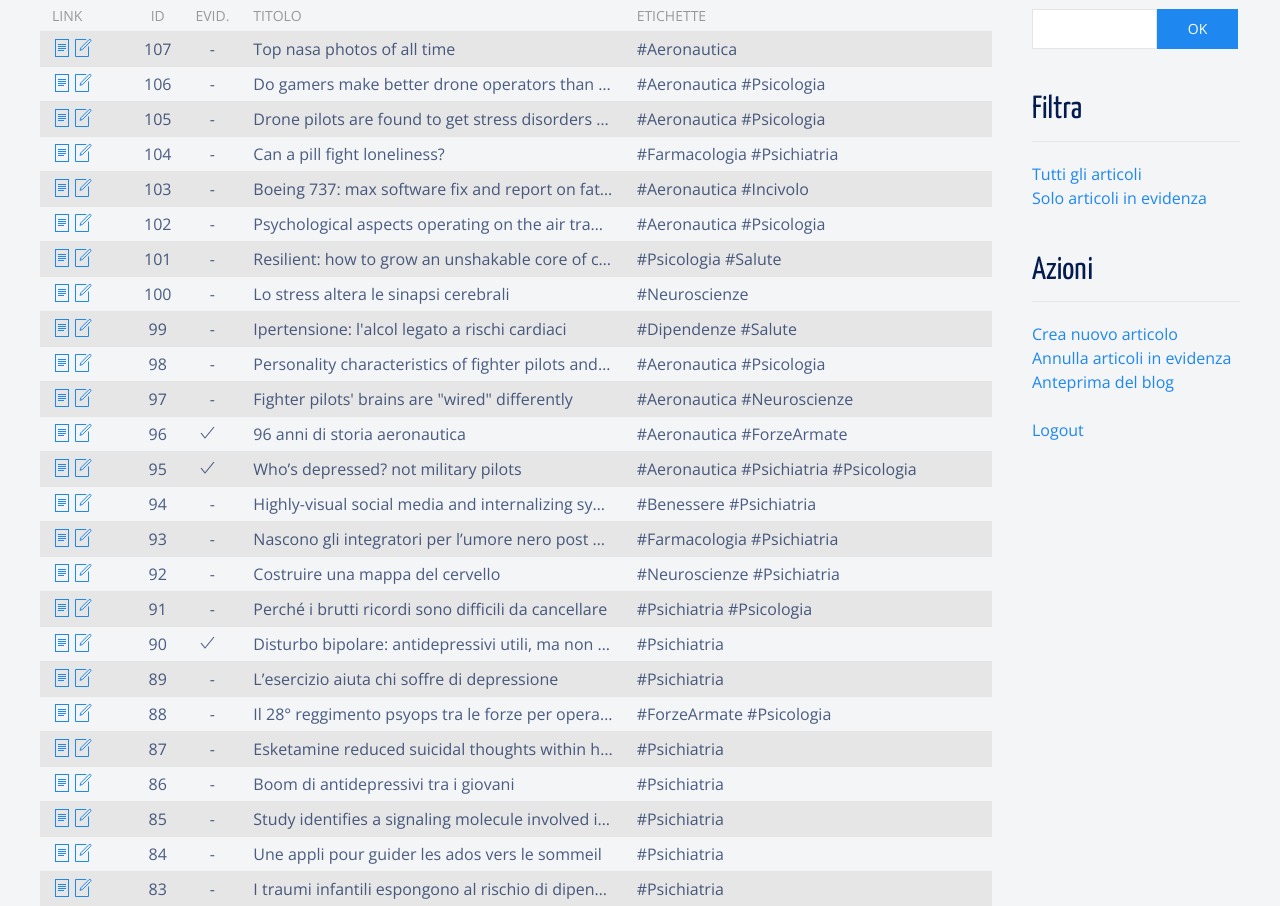
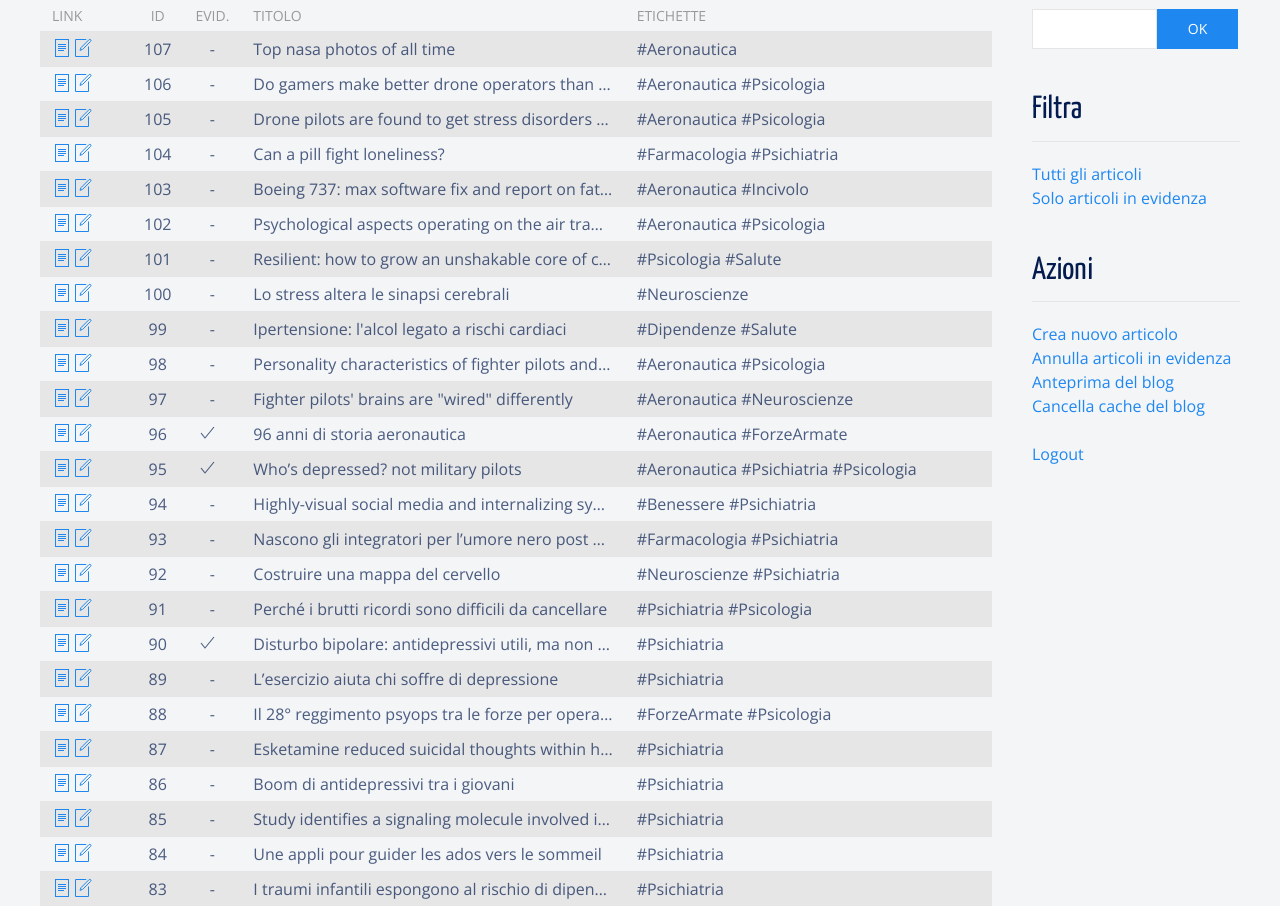
Before and after one commit to alkaest2002/flask-sippas, a Flask app: page /blog/dashboard in a window 1280 px wide. Shown: the part 314-1220 px from the top of the page. Run offline with Flask 2, Linux system fonts and the light colour scheme; a user stored in the database is signed in; data comes from the database, SQL or seed files in the repository; some libraries are stand-ins or nearby versions.

Commit message:
added clear cache route

```diff
--- a/flaskApp/blueprints/blog/routes.py
+++ b/flaskApp/blueprints/blog/routes.py
@@ -277,7 +277,7 @@ def blog_preview():
   )
 
 # -----------------------------------------------------------------
-# CREATE/UPDATE/DELETE POSTS + RESET STICKIES
+# CREATE/UPDATE/DELETE POSTS + CLEAR CACHE
 # -----------------------------------------------------------------
 
 @bp_blog.route("/create", methods=['GET', 'POST'])
@@ -421,7 +421,7 @@ def edit_post(id):
     index.save_objects(indexed_data)
 
     # flash
-    flash("L'articolo è stato creato correttamente", "primary")
+    flash("L'articolo è stato creato correttamente.", "primary")
 
     # redirect on success
     return redirect(url_for('blog.dashboard'))
@@ -443,10 +443,28 @@ def delete_post(id):
   index.delete_objects([id])
 
   # flash
-  flash("L'articolo è stato cancellato correttamente", "primary")
+  flash("L'articolo è stato cancellato correttamente.", "primary")
 
   # redirect
   return redirect(url_for('blog.dashboard'))
+
+@bp_blog.route("/cache/clear")
+@login_required
+@has_role(["editor", "admin"])
+def clear_cache():
+
+  # clear cache
+  cache.clear()
+
+  # flash
+  flash("La cache del blog è stata correttamente cancellata.", "primary")
+
+  # redirect
+  return redirect(url_for('blog.dashboard'))
+
+# -----------------------------------------------------------------
+# RESET STICKIES
+# -----------------------------------------------------------------
 
 @bp_blog.route("/stickies/reset")
 @login_required
--- a/flaskApp/blueprints/blog/templates/blog/dashboard.html
+++ b/flaskApp/blueprints/blog/templates/blog/dashboard.html
@@ -6,8 +6,8 @@
   <div class="uk-grid uk-margin-large-bottom">
     <div class="uk-width-4-5@m">
       <h2 class="uk-heading-divider">Elenco articoli</h2>
-      <div>
-        <ul class="uk-pagination">
+      <div class="uk-margin-bottom">
+        <ul class="uk-pagination uk-margin-remove-bottom">
           <li>
             <a href="{{ url_for('blog.dashboard_prev', id=posts[0].id) }}" class="pagination-previous">
               <span class="uk-margin-small-right" uk-pagination-previous></span> Più recenti
@@ -21,7 +21,7 @@
         </ul>
       </div>
 
-      <table class="uk-table uk-table-small uk-table-striped">
+      <table class="uk-table uk-table-small uk-table-striped uk-margin-remove-top">
         <thead>
           <tr>
             <th style="width:10%">LINK</th>
@@ -103,7 +103,8 @@
         <h2 class="uk-heading-divider">Azioni</h2>
         <a href="{{ url_for('blog.create_post') }}">Crea nuovo articolo</a><br>
         <a href="{{ url_for('blog.reset_stickies') }}">Annulla articoli in evidenza</a><br>
-        <a href="{{ url_for('blog.blog_preview') }}">Anteprima del blog</a><br><br>
+        <a href="{{ url_for('blog.blog_preview') }}">Anteprima del blog</a><br>
+        <a href="{{ url_for('blog.clear_cache') }}">Cancella cache del blog</a><br><br>
         <a href="{{ url_for('users.logout') }}">Logout</a>
       </div>
     </div>
```
